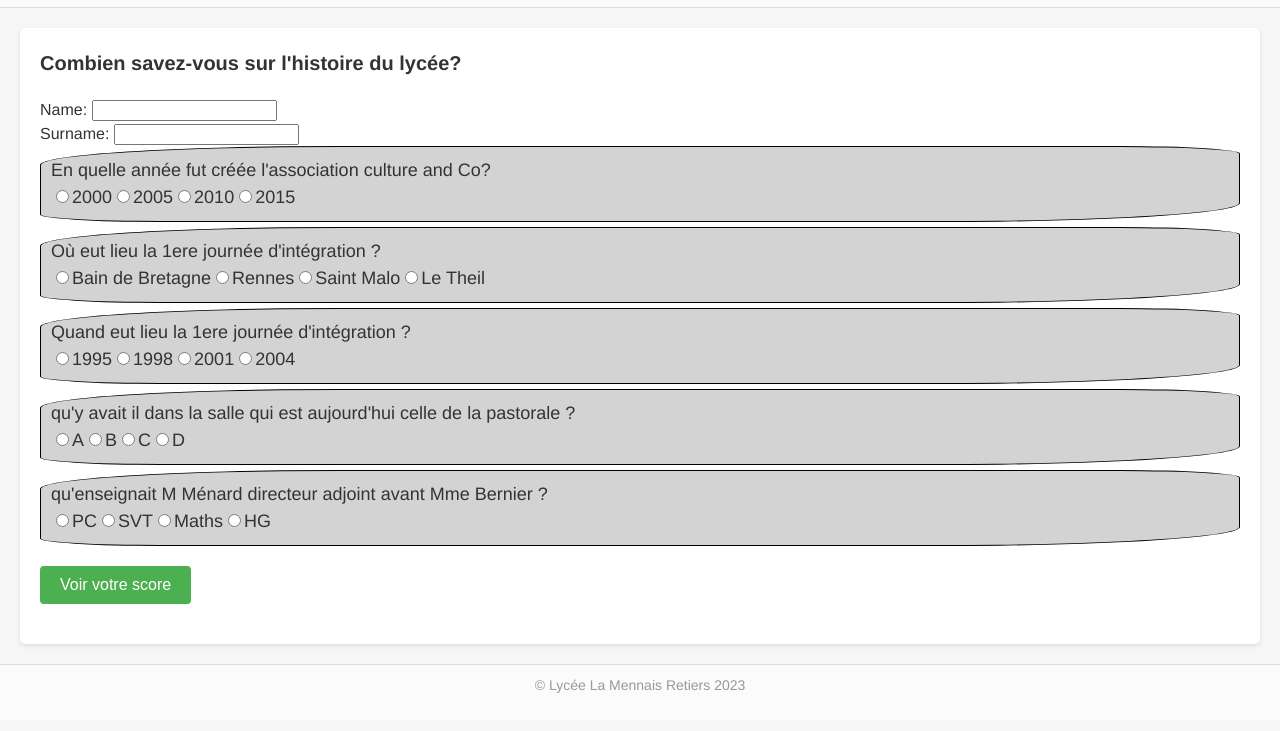
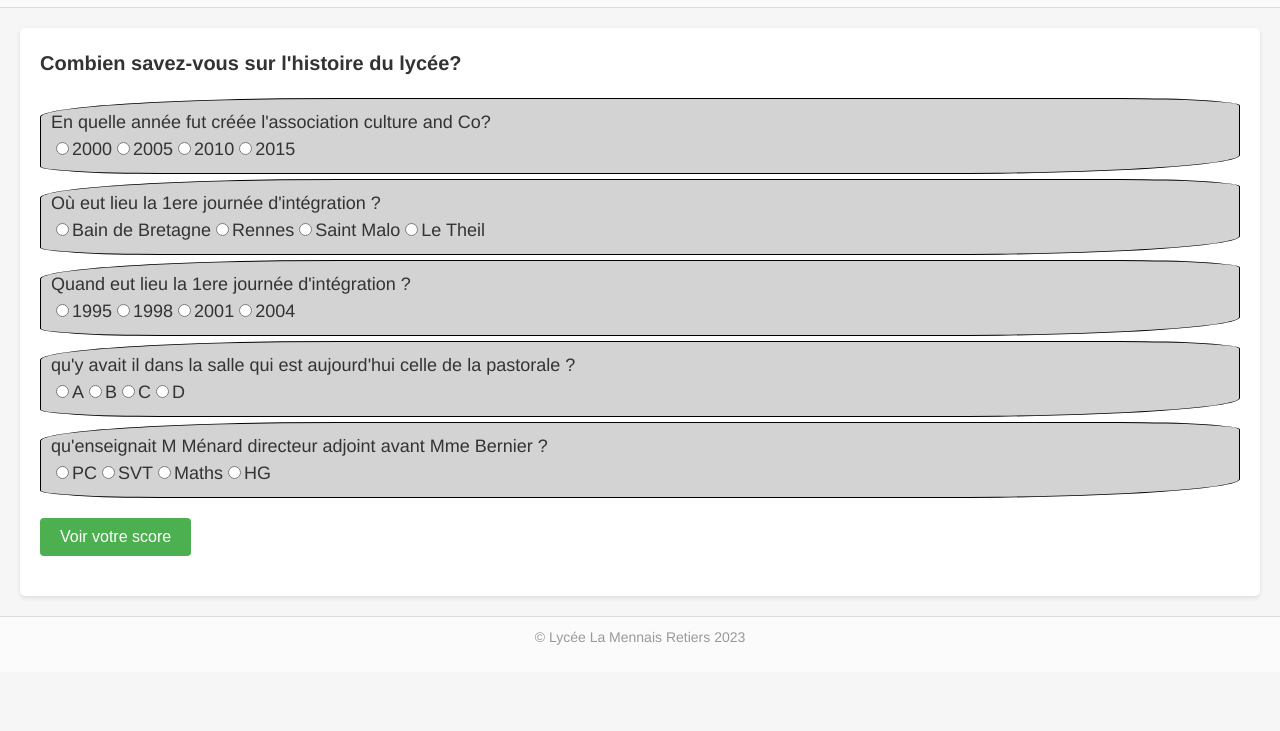
Before and after one commit to adamb35/quiz_30_ans, a plain HTML site: page index.html in a window 1280 px wide. Shown: the part 69-800 px from the top of the page. Drawn offline with nearby package versions, Linux system fonts and the light colour scheme.

Commit message:
Update index.html

```diff
--- a/index.html
+++ b/index.html
@@ -12,15 +12,6 @@
 	</header>
 	<main>
 		<h2>Combien savez-vous sur l'histoire du lycée?</h2>
-		<div>
-  			<label for="name">Name:</label>
-  			<input type="text" id="name" name="name">
-		</div>
-		<div>
-  			<label for="surname">Surname:</label>
-  			<input type="text" id="surname" name="surname">
-		</div>
-
 		<form id="quiz-container">
 			<!-- The quiz questions and options will be generated here using JavaScript -->
 		</form>
```
